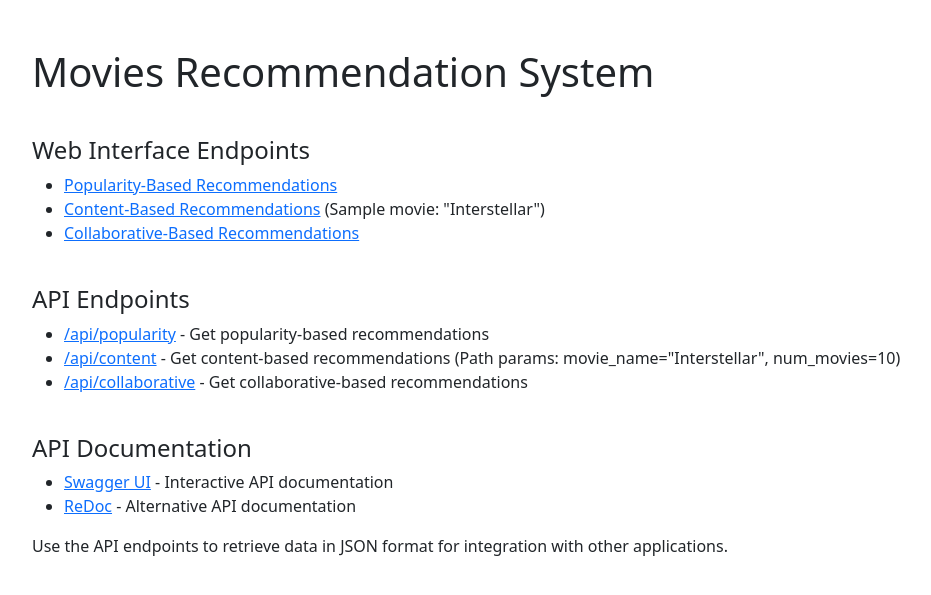
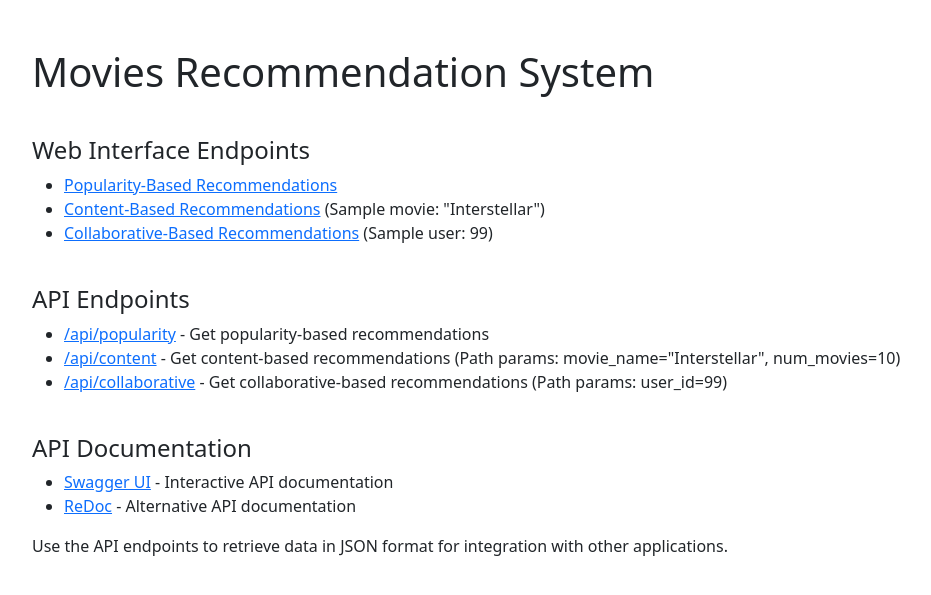
Before and after one commit to kalinpetrovbg/Movies-Recommendation-System, a FastAPI app: page / in a window 1280 px wide. Shown: the top 595 px of the page, without its empty margins (50-981 px from the left). Run offline with FastAPI, Linux system fonts and the light colour scheme; parts of the project's set-up code (start-up, migrations or seed data) failed here and were passed over.

Commit message:
editing home.html

```diff
--- a/templates/home.html
+++ b/templates/home.html
@@ -18,7 +18,7 @@
         <ul>
             <li><a href="/popularity">Popularity-Based Recommendations</a></li>
             <li><a href="/content/Interstellar">Content-Based Recommendations</a> (Sample movie: "Interstellar")</li>
-            <li><a href="/collaborative/1">Collaborative-Based Recommendations</a> </li>
+            <li><a href="/collaborative/99">Collaborative-Based Recommendations</a> (Sample user: 99) </li>
 
         </ul>
 
@@ -26,7 +26,7 @@
         <ul>
             <li><a href="/api/popularity">/api/popularity</a> - Get popularity-based recommendations</li>
             <li><a href="/api/content/Interstellar/10">/api/content</a> - Get content-based recommendations (Path params: movie_name="Interstellar", num_movies=10)</li>
-            <li><a href="/api/collaborative/1">/api/collaborative</a> - Get collaborative-based recommendations</li>
+            <li><a href="/api/collaborative/99">/api/collaborative</a> - Get collaborative-based recommendations (Path params: user_id=99)</li>
         </ul>
 
         <h4>API Documentation</h4>
```
